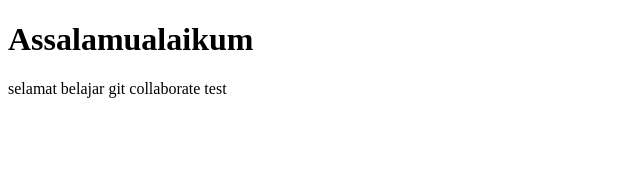
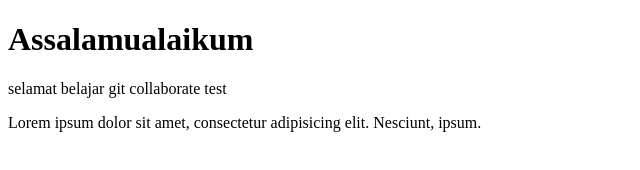
Before and after one commit to setiawanboedy/gitcolab, a plain HTML site: page index.html in a window 1280 px wide. Shown: the whole page, without its empty margins (0-640 px from the left). Drawn offline with Linux system fonts and the light colour scheme.

Commit message:
menambahkan new tag p

```diff
--- a/index.html
+++ b/index.html
@@ -8,5 +8,6 @@
 <body>
     <h1>Assalamualaikum</h1>
     <p>selamat belajar git collaborate test</p>
+    <p>Lorem ipsum dolor sit amet, consectetur adipisicing elit. Nesciunt, ipsum.</p>
 </body>
 </html>
```
